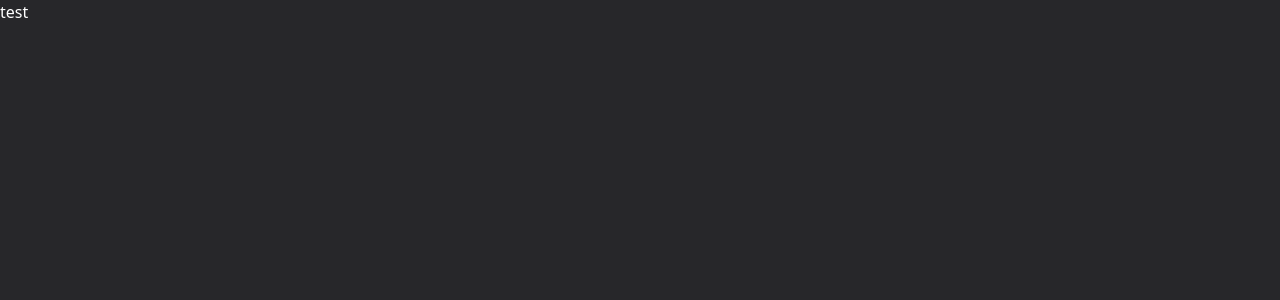
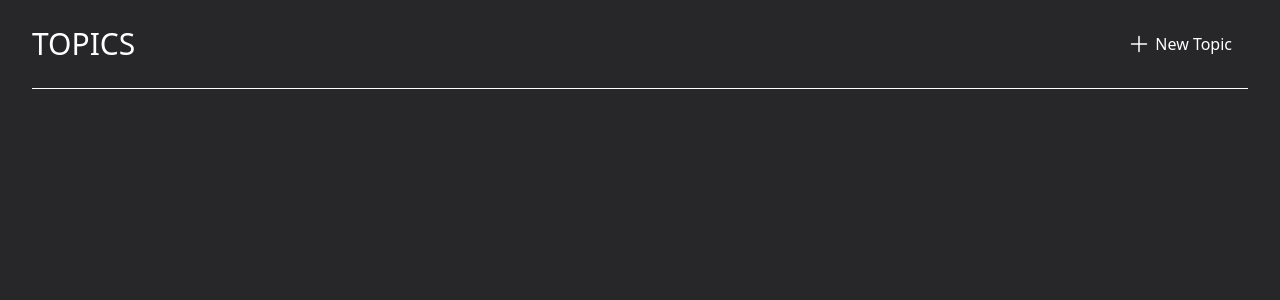
Before and after one commit to pouria-drd/react-todo-app, a React (Vite) app: page / in a window 1280 px wide. Shown: the top 300 px of the page. Built offline with nearby package versions, Linux system fonts and the light colour scheme.

Commit message:
initial home page and working on to create topic modal

```diff
--- a/src/App.tsx
+++ b/src/App.tsx
@@ -1,9 +1,10 @@
 import "./assets/styles/App.css";
+import AppRoutes from "./router/AppRoutes";
 
 function App() {
   return (
     <>
-      <p>test</p>
+      <AppRoutes />
     </>
   );
 }
--- a/src/assets/styles/App.css
+++ b/src/assets/styles/App.css
@@ -1,3 +1,3 @@
 body {
-  @apply bg-zinc-800 text-white;
+  @apply bg-zinc-800 text-white px-4 sm:px-8;
 }
--- /dev/null
+++ b/src/icons/PlusIcon.tsx
@@ -0,0 +1,20 @@
+const PlusIcon = () => {
+  return (
+    <svg
+      xmlns="http://www.w3.org/2000/svg"
+      fill="none"
+      viewBox="0 0 24 24"
+      strokeWidth={1.5}
+      stroke="currentColor"
+      className="size-5 sm:size-6"
+    >
+      <path
+        strokeLinecap="round"
+        strokeLinejoin="round"
+        d="M12 4.5v15m7.5-7.5h-15"
+      />
+    </svg>
+  );
+};
+
+export default PlusIcon;
--- a/src/pages/HomePage.tsx
+++ b/src/pages/HomePage.tsx
@@ -1,5 +1,28 @@
+import PlusIcon from "../icons/PlusIcon";
+
 function HomePage() {
-  return <div>HomePage</div>;
+  return (
+    <div
+      className="flex items-center justify-between cursor-default
+      border-b border-white
+      w-full py-6"
+    >
+      <h1 className="text-2xl sm:text-3xl">TOPICS</h1>
+
+      <button
+        className="text-white flex items-center justify-between gap-1
+        text-sm sm:text-base
+        hover:bg-white hover:text-zinc-800
+        rounded px-4 py-2"
+      >
+        <span>
+          <PlusIcon />
+        </span>
+
+        <p>New Topic</p>
+      </button>
+    </div>
+  );
 }
 
 export default HomePage;
```
